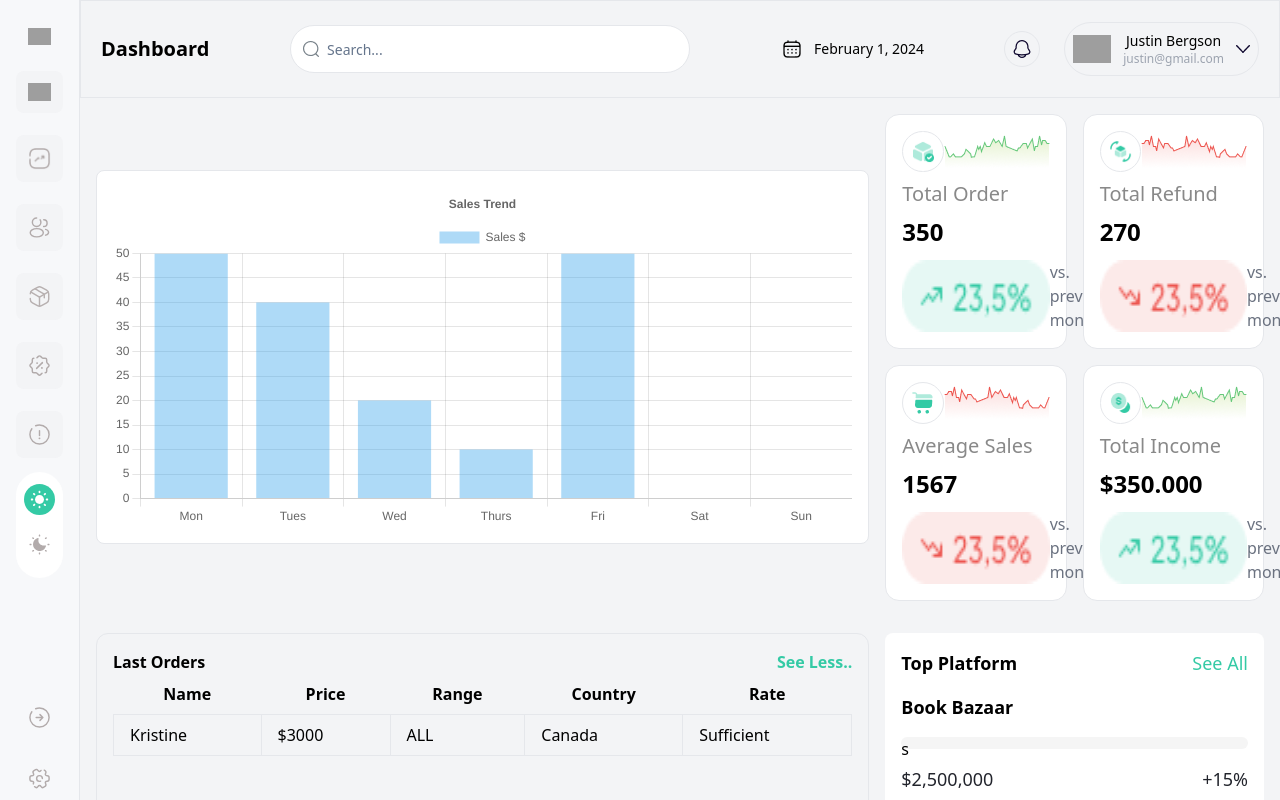
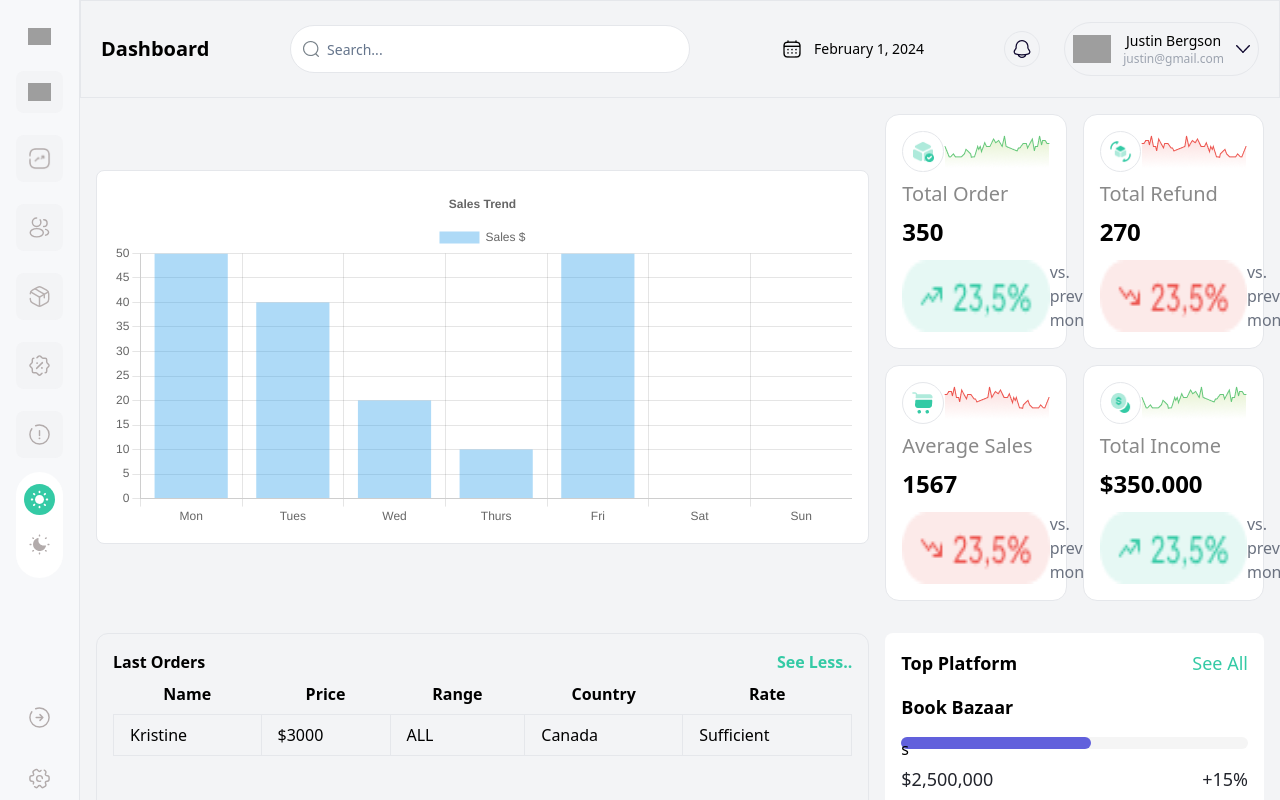
Before and after one commit to Emmanuel-Ingwe/analytics-dashh, a Next.js app: page / in a window 1280 px wide. Shown: the top 800 px of the page. Built offline with nearby package versions, Linux system fonts and the light colour scheme; grey boxes are pictures that could not be loaded.

Commit message:
add: props{bgColor && width}

```diff
--- a/components/Range/index.jsx
+++ b/components/Range/index.jsx
@@ -1,8 +1,8 @@
 import React from 'react'
 
-const index = (bgColor, width) => {
+const index = ({bgColor, width}) => {
   return (
-    <div className={`dd bg-[${bgColor}] w-[${width}] h-3 absolute rounded-full `}>s</div>
+    <div className={`dd ${bgColor} ${width} h-3 absolute rounded-full `}>s</div>
   )
 }
 
--- a/components/RecentOrders.jsx
+++ b/components/RecentOrders.jsx
@@ -15,7 +15,7 @@ const RecentOrders = () => {
           <div className="py-4">
                 <h1 className='font-semibold text-lg'>{order.name}</h1>
                 <div className="items-center w-full h-3 rounded-[40px] bg-[#f5f5f5] my-4">
-                    <Range bgColor="bg-[#6160DC]" width="50%" />
+                    <Range bgColor="bg-[#6160DC]" width="w-[50%]" />
                 </div>
                 <div className="flex items-center justify-between text-[#22242C]">
                   <h1 className="font-normal text-lg">{order.amount}</h1>
```
